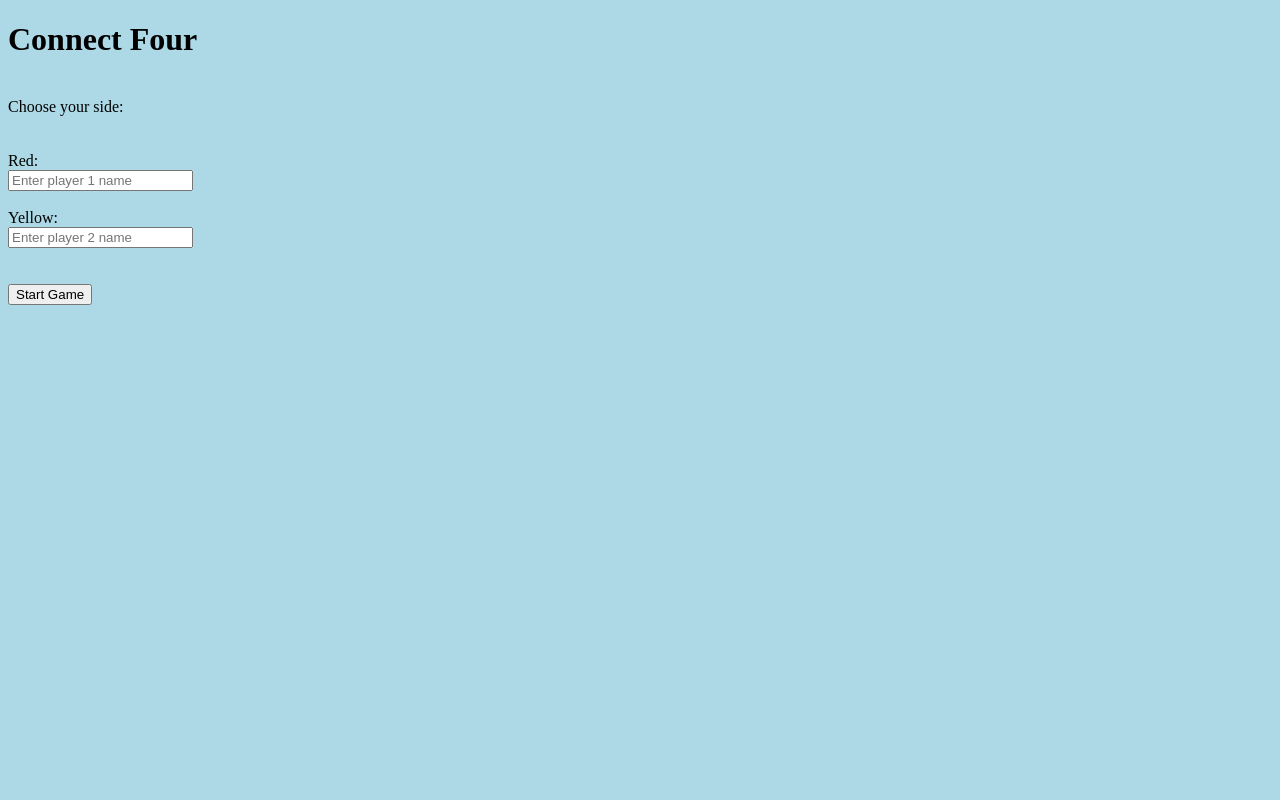
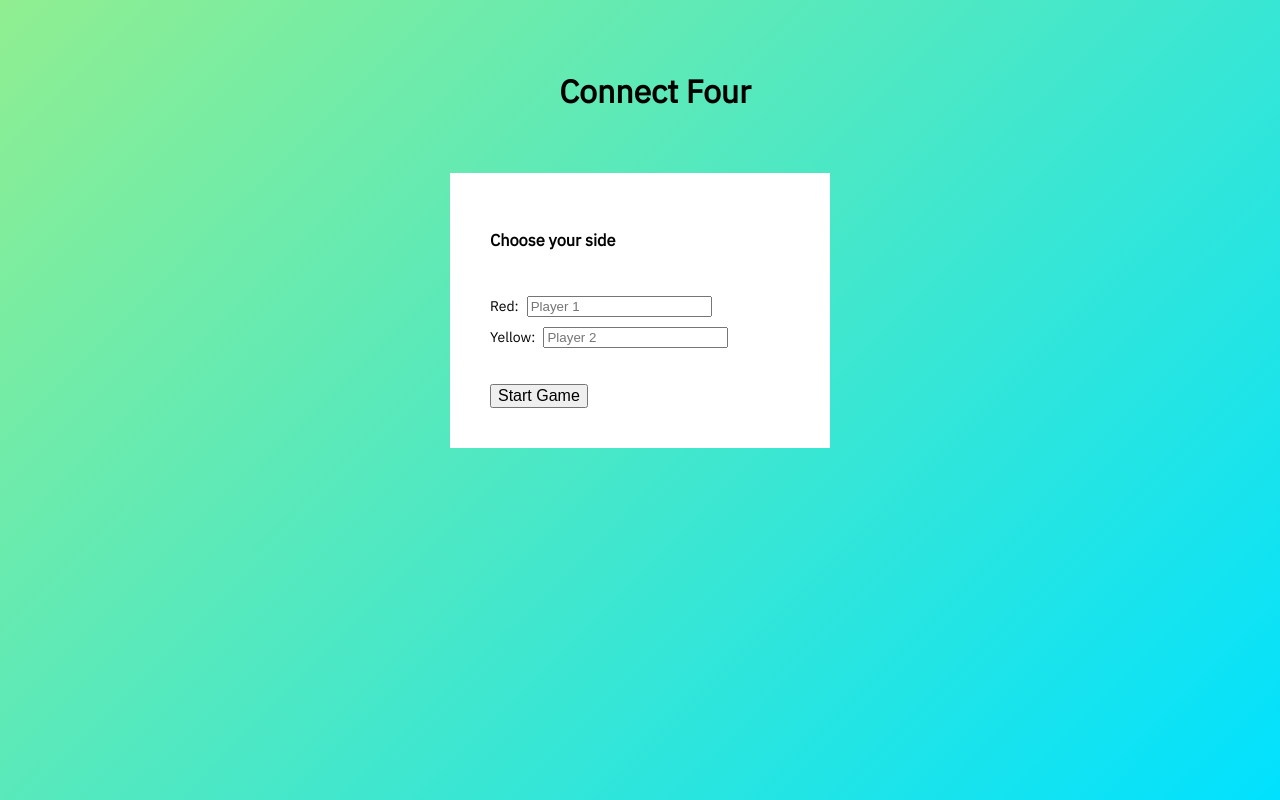
Before and after one commit to matt-violet/connect4, a React (Create React App) app: page / in a window 1280 px wide. Built offline with nearby package versions, Linux system fonts and the light colour scheme.

Commit message:
Change styles, add animations, and clean up

```diff
--- a/public/index.html
+++ b/public/index.html
@@ -2,10 +2,13 @@
 <html lang="en">
   <head>
     <title>Connect 4</title>
+    <link href="https://fonts.googleapis.com/css?family=IBM+Plex+Sans&display=swap" rel="stylesheet">
+    <link rel="stylesheet" href="https://cdnjs.cloudflare.com/ajax/libs/animate.css/3.7.2/animate.css" type="text/css">
   </head>
   <body>
-    <h1 className='title'>Connect Four</h1>
+    <h1 class='title'>Connect Four</h1>
     <br/>
     <div id="root"></div>
+    <script src="https://cdnjs.cloudflare.com/ajax/libs/jquery/3.2.1/jquery.min.js"></script>
   </body>
 </html>
--- a/src/components/App.jsx
+++ b/src/components/App.jsx
@@ -45,9 +45,11 @@ class App extends React.Component {
   }
 
   declareWinner() {
-    this.setState({
-      winner: true
-    })
+    setTimeout(() => {
+      this.setState({
+        winner: true
+      })
+    }, 1200)
   }
 
   createGrid() {
@@ -131,6 +133,8 @@ class App extends React.Component {
           gameStarted={this.state.gameStarted}
           callCheckForWinner={this.callCheckForWinner}
           redIsNext={this.state.redIsNext}
+          redPlayer={this.state.redPlayer}
+          yellowPlayer={this.state.yellowPlayer}
         />
       </div>
     )
--- a/src/components/Grid.jsx
+++ b/src/components/Grid.jsx
@@ -16,7 +16,7 @@ class Grid extends React.Component {
     }
   }
 
-  createColumns(){
+  createColumns() {
     let columnIds = [];
     for (let i = 0; i < 7; i++) {
       columnIds.push(i);
@@ -31,7 +31,8 @@ class Grid extends React.Component {
       )
     }
     return (
-      <div>
+      <div className="animatedParent">
+        <div className="animated fadeInUp">
           {this.state.columnIds.map(col => {
             return <GridColumn
             colId={col}
@@ -43,7 +44,13 @@ class Grid extends React.Component {
           })}
           <br/>
           <br/>
-        Next move: {this.props.redIsNext ? 'red' : 'yellow'}
+          <div className="next-move">
+            Next move:
+            <div className={this.props.redIsNext ? "red" : "yellow"}>
+              {this.props.redIsNext ? this.props.redPlayer : this.props.yellowPlayer}
+            </div>
+          </div>
+        </div>
       </div>
     )
   }
--- a/src/components/SignInScreen.jsx
+++ b/src/components/SignInScreen.jsx
@@ -4,8 +4,8 @@ class SignInScreen extends React.Component {
   constructor(props) {
     super(props);
     this.state = {
-      redPlayer: null,
-      yellowPlayer: null,
+      redPlayer: '',
+      yellowPlayer: '',
       submitted: false
     }
     this.handleSubmit = this.handleSubmit.bind(this);
@@ -25,29 +25,42 @@ class SignInScreen extends React.Component {
 
   render() {
     return (
-      <div>
-        Choose your side:
-        <br/>
-        <br/>
+      <div className='animatedParent'>
+        <div className='sign-in-div animated bounceIn'>
+        <h3>Choose your side</h3>
         <br/>
         <form onSubmit={this.handleSubmit}>
           <label>
             Red:
-            <br/>
-            <input placeholder='Enter player 1 name' value={this.state.redPlayer} name='redPlayer' onChange={this.handleChange} />
+            <input
+              className='player-input'
+              placeholder='Player 1'
+              value={this.state.redPlayer}
+              name='redPlayer'
+              onChange={this.handleChange}
+              />
           </label>
-          <br/>
           <br/>
           <label>
             Yellow:
-            <br/>
-            <input placeholder='Enter player 2 name' value={this.state.yellowPlayer} name='yellowPlayer' onChange={this.handleChange} />
+            <input
+              className='player-input'
+              placeholder='Player 2'
+              value={this.state.yellowPlayer}
+              name='yellowPlayer'
+              onChange={this.handleChange}
+              />
           </label>
           <br/>
           <br/>
           <br/>
-          <input type='submit' value='Start Game' />
+          <input
+            className='btn'
+            type='submit'
+            value='Start Game'
+            />
         </form>
+        </div>
       </div>
     )
   }
--- a/src/components/WinningScreen.jsx
+++ b/src/components/WinningScreen.jsx
@@ -21,10 +21,14 @@ class WinningScreen extends React.Component {
       )
     }
     return (
-      <div>
-        <h1>{this.props.redIsNext ? this.props.yellowPlayer + ' wins!!!' : this.props.redPlayer + ' wins!!!'}</h1>
+      <div className='winning-screen animatedParent'>
+        <h1 className='animated bounceIn'>
+          {this.props.redIsNext ?
+            this.props.yellowPlayer + ' wins!' :
+            this.props.redPlayer + ' wins!'}
+        </h1>
         <br/>
-        <button onClick={this.props.startOver}>
+        <button className='btn' onClick={this.props.startOver}>
           Rematch
         </button>
       </div>
--- a/src/index.css
+++ b/src/index.css
@@ -1,17 +1,47 @@
 body {
-  background-color: lightblue;
+  background: linear-gradient(135deg, lightgreen, rgb(0, 225, 255));
+  background-repeat: no-repeat;
+  text-align: center;
+  height: 100%;
+  background-attachment: fixed;
+  font-family: 'IBM Plex Sans', arial;
+}
+
+.sign-in-div {
+  width: 300px;
+  margin: 20px auto;
+  text-align: left;
+  padding: 40px;
+  background: hsl(0, 0%, 100%);
+  font-size: 14px;
+}
+
+.player-input {
+  margin: 10px 0 0 8px;
+}
+
+.btn {
+  font-size: 16px;
 }
 
 .title {
   padding: 30px 0px 0px 30px;
+  margin-top: 40px;
 }
 
 .grid {
   padding: 30px;
 }
 
+.next-move {
+  margin: auto;
+  width: 330px;
+  padding: 10px;
+}
+
 .gridCol {
   display: inline-block;
+  box-shadow: 0 4px 8px 0 rgba(0, 0, 0, 0.4), 0 6px 20px 0 rgba(0, 0, 0, 0.4);
 }
 
 .gridCol:hover {
@@ -21,26 +51,44 @@ body {
 .gridCellnoColor {
   background-color: cornflowerblue;
   opacity: .85;
-  border: .5px solid black;
+  border: .25px solid black;
   width: 50px;
   height: 50px;
   display: block;
+  padding: 0;
 }
 
 .gridCellRed {
   background-color: red;
-  border: 2px solid black;
+  border: .25px solid black;
   width: 50px;
   height: 50px;
   border-radius: 50%;
+  padding: 0;
 }
 
 .gridCellYellow {
   background-color: yellow;
-  border: 2px solid black;
+  border: .25px solid black;
   width: 50px;
   height: 50px;
   border-radius: 50%;
+  padding: 0;
+}
+
+.yellow {
+  color: yellow;
+}
+
+.red {
+  color: red;
+}
+
+.winning-screen {
+  background: white;
+  width: 300px;
+  padding: 40px;
+  margin: 100px auto;
 }
 
 /* ================== SLIDE ===================== */
--- a/src/solvers.js
+++ b/src/solvers.js
@@ -41,10 +41,7 @@ export function checkForWinner(grid, currentCell, movePlacement, declareWinner)
       }
     }
   }
-  // console.log(horizontalStreak)
-  // console.log(verticalStreak)
-  // console.log(minorDiagonalStreak)
-  // console.log(majorDiagonalStreak)
+
   if (horizontalStreak === 4 || verticalStreak === 4 || minorDiagonalStreak === 4 || majorDiagonalStreak === 4) {
     declareWinner();
   }
```
Also changed, not shown: src/components/GridCell.jsx (line endings or trailing spaces). Lines whose indentation alone changed are shown as unchanged.
